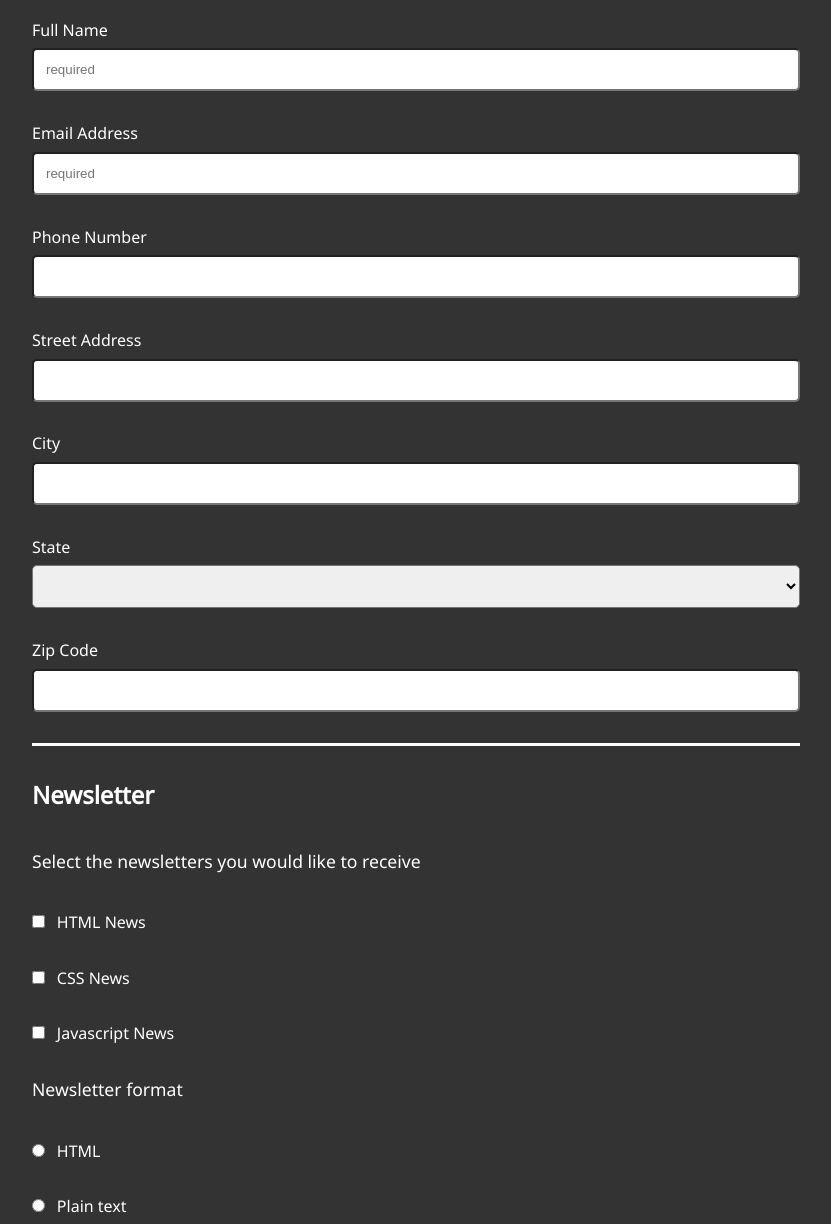
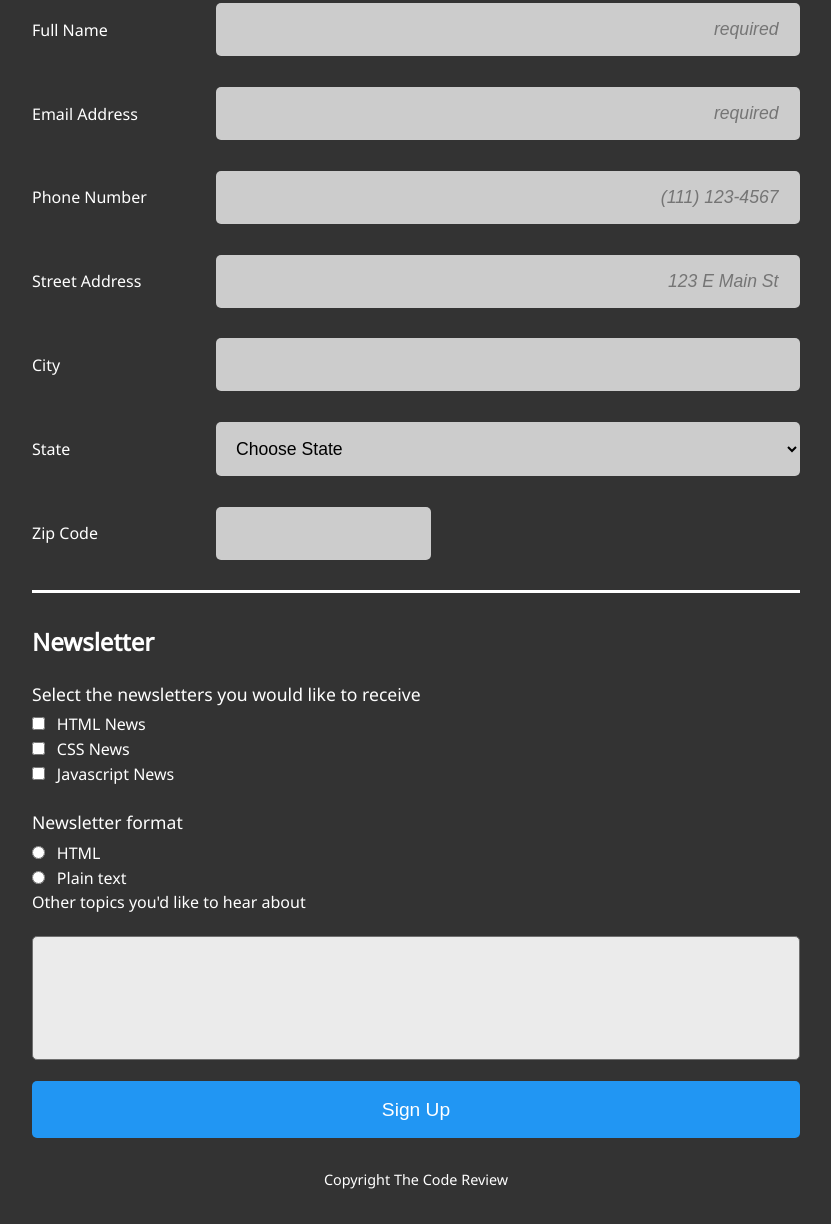
Before and after one commit to bFay9402/techdegree_project_3, a plain HTML site: page index.html in a window 1280 px wide. Shown: the part 289-1513 px from the top of the page, without its empty margins (224-1055 px from the left). Drawn offline with Linux system fonts and the light colour scheme.

Commit message:
completed project

```diff
--- a/index.html
+++ b/index.html
@@ -33,11 +33,11 @@
         </div>
         <div class="input-group">
           <label for="phone">Phone Number</label>
-          <input type="tel" id="phone" name="phone">
+          <input type="tel" id="phone" name="phone" placeholder="(111) 123-4567">
         </div>
         <div class="input-group">
           <label for="address">Street Address</label>
-          <input type="text" id="address" name="address">
+          <input type="text" id="address" name="address" placeholder="123 E Main St">
         </div>
         <div class="input-group">
           <label for="city">City</label>
@@ -46,7 +46,7 @@
         <div class="input-group">
           <label for="state">State</label>
           <select name="state" id="state">
-            <option selected="selected"></option>
+            <option selected="selected">Choose State</option>
             <option value="Alabama">AK</option>
             <option value="Alaska">AL</option>
             <option value="Arizona">AR</option>
@@ -91,7 +91,7 @@
             <option value="Tennessee">TN</option>
             <option value="Texas">TX</option>
             <option value="Utah">UT</option>
-            <option value=Vermont"">VT</option>
+            <option value="Vermont">VT</option>
             <option value="Virginia">VA</option>
             <option value="Washington">WA</option>
             <option value="West Virginia">WV</option>
@@ -106,6 +106,7 @@
       </fieldset>
       <fieldset class="newsletter">
         <legend>Newsletter</legend>
+        <div class="input-group2">
           <p>Select the newsletters you would like to receive</p>
           <input class="check-radio" type="checkbox" id="check1" name="check1" value="HTML News">
           <label for="check1">HTML News</label><br>
@@ -113,13 +114,16 @@
           <label for="check2">CSS News</label><br>
           <input class="check-radio" type="checkbox" id="check3" name="check3" value="Javascript News">
           <label for="check3">Javascript News</label><br>
+        </div>
+        <div class="input-group3">
           <p>Newsletter format</p>
-        <input class="check-radio" type="radio" id="radio1 radio" name="radio1" value="HTML">
+          <input class="check-radio" type="radio" id="radio1" name="radio1" value="HTML">
           <label for="radio1">HTML</label><br>
-        <input class="check-radio" type="radio" id="radio2 radio" name="radio2" value="Plain text">
+          <input class="check-radio" type="radio" id="radio2" name="radio2" value="Plain text">
           <label for="radio2">Plain text</label><br>
           <label for="area">Other topics you'd like to hear about</label>
           <textarea name="area" id="area" cols="30" rows="5"></textarea>
+        </div>
       </fieldset>
       <input class="btn" type="submit" value="Sign Up">
     </form>
--- a/styles.css
+++ b/styles.css
@@ -66,22 +66,54 @@ form fieldset legend {
   border-bottom: 3px solid white;
 }
 
+.input-group {
+  display: flex;
+  flex-direction: column;
+  margin-bottom: 4%;
+}
+
 .contact input,
 select {
-  margin-top: 1%;
-  margin-bottom: 4%;
   width: 100%;
-  padding: 0.75rem;
+  padding: 1rem;
   border-radius: 5px;
+  background: #ccc;
+  border: none;
+  font-size: 1.1rem;
+  transition: all 0.2s ease-in-out;
+}
+
+input:focus {
+  background: #fff;
+  border-bottom: #2196F3 3px solid;
+  outline: 0;
+}
+
+select:focus {
+  outline: none;
+}
+
+input::placeholder {
+  text-align: right;
+  font-style: italic;
+  padding-right: 1%;
+}
+
+.input-group #zip {
+  width: 50%;
 }
 
 .newsletter {
   margin-top: 2rem;
 }
 
+.input-group2 {
+  margin-bottom: 3%;
+}
+
 .newsletter p {
   font-size: 1.1rem;
-  margin-bottom: 5%;
+  margin-bottom: 3%;
 }
 
 .newsletter input {
@@ -135,6 +167,38 @@ textarea {
     max-width: 60%;
   }
 
+  form fieldset legend {
+    margin-bottom: 3%;
+  }
+
+  .input-group {
+    display: flex;
+    flex-direction: row;
+    justify-content: space-between;
+  }
+
+  .input-group label {
+    flex: 1;
+    align-self: center;
+  }
+
+  .input-group input, select {
+    flex: 3;
+  }
+
+  .input-group #zip {
+    flex: 1;
+    margin-right: 48%;
+  }
+
+  .newsletter p {
+    margin-bottom: 1%;
+  }
+
+  .newsletter input {
+    margin-bottom: 1%;
+  }
+
   .check-radio {
     margin-right: 1%;
   }
```
Lines whose indentation alone changed are shown as unchanged.
